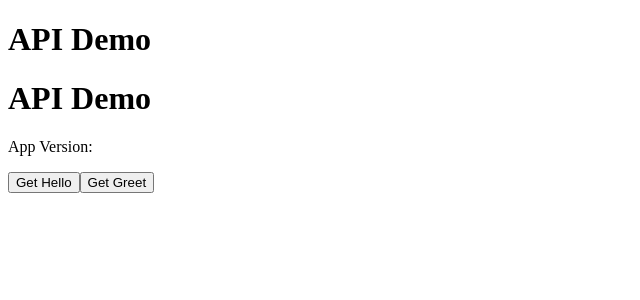
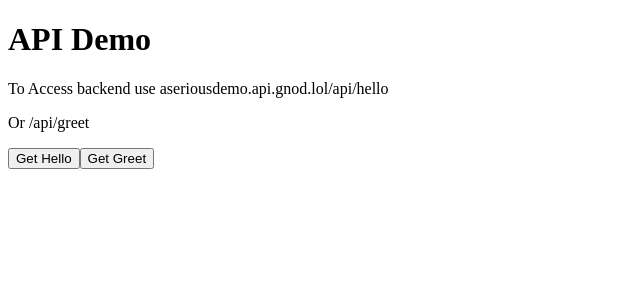
Before and after one commit to FourCasts/hello-jenkins-nvjs, a Vue app in the folder frontend/: page / in a window 1280 px wide. Shown: the top 300 px of the page, without its empty margins (0-640 px from the left). Built offline with nearby package versions, Linux system fonts and the light colour scheme.

Commit message:
feat: add frontend text guide to access backend

```diff
--- a/frontend/src/components/HelloWorld.vue
+++ b/frontend/src/components/HelloWorld.vue
@@ -1,8 +1,8 @@
 <template>
   <div>
       <h1>API Demo</h1>
-      <h1>API Demo</h1>
-      <p>App Version: {{ version }}</p>
+      <p>To Access backend use aseriousdemo.api.gnod.lol/api/hello</p>
+      <p>Or /api/greet</p>
       <button @click="fetchHello">Get Hello</button>
       <button @click="fetchGreet">Get Greet</button>
       <p v-if="url">Request made to: {{ url }}</p>
```
